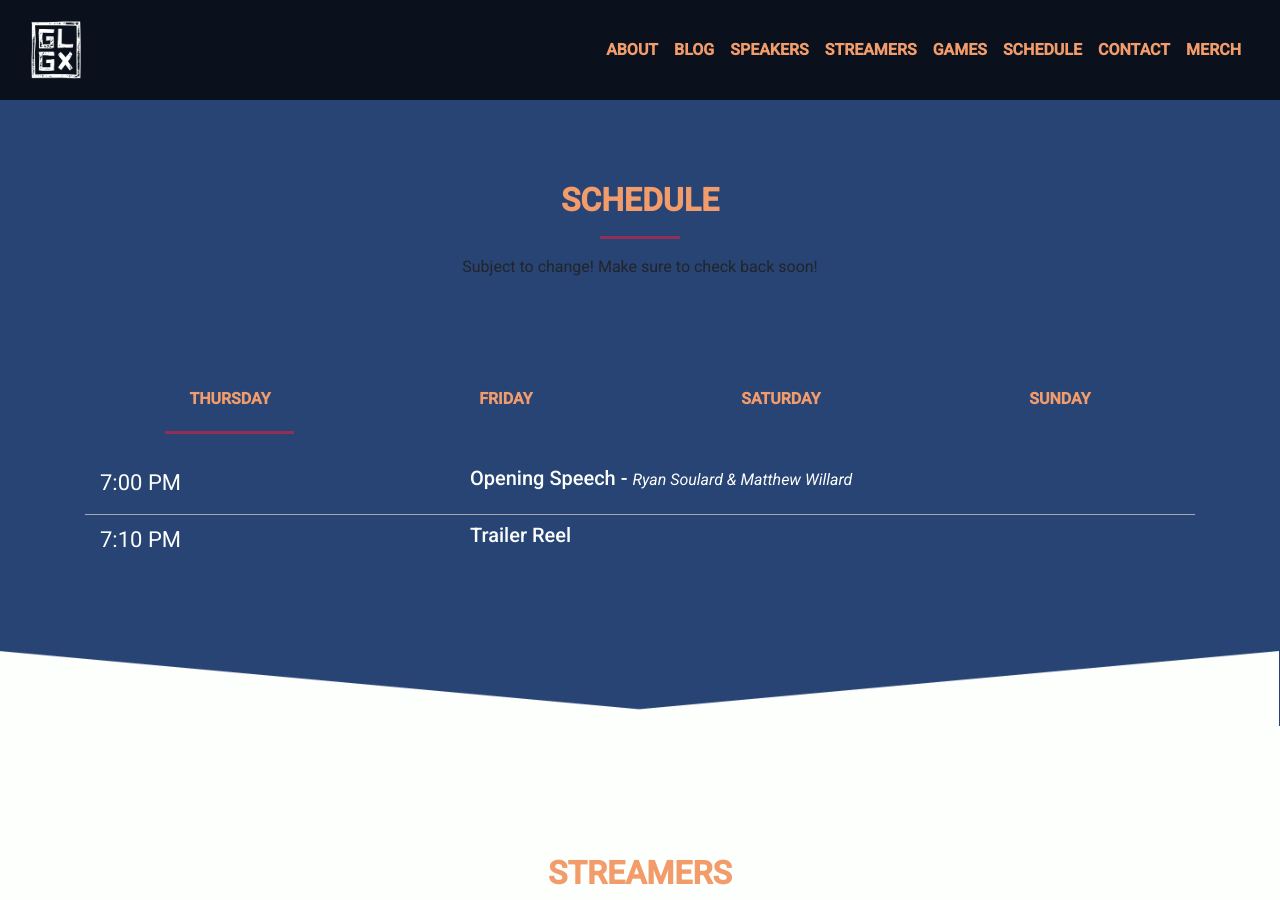
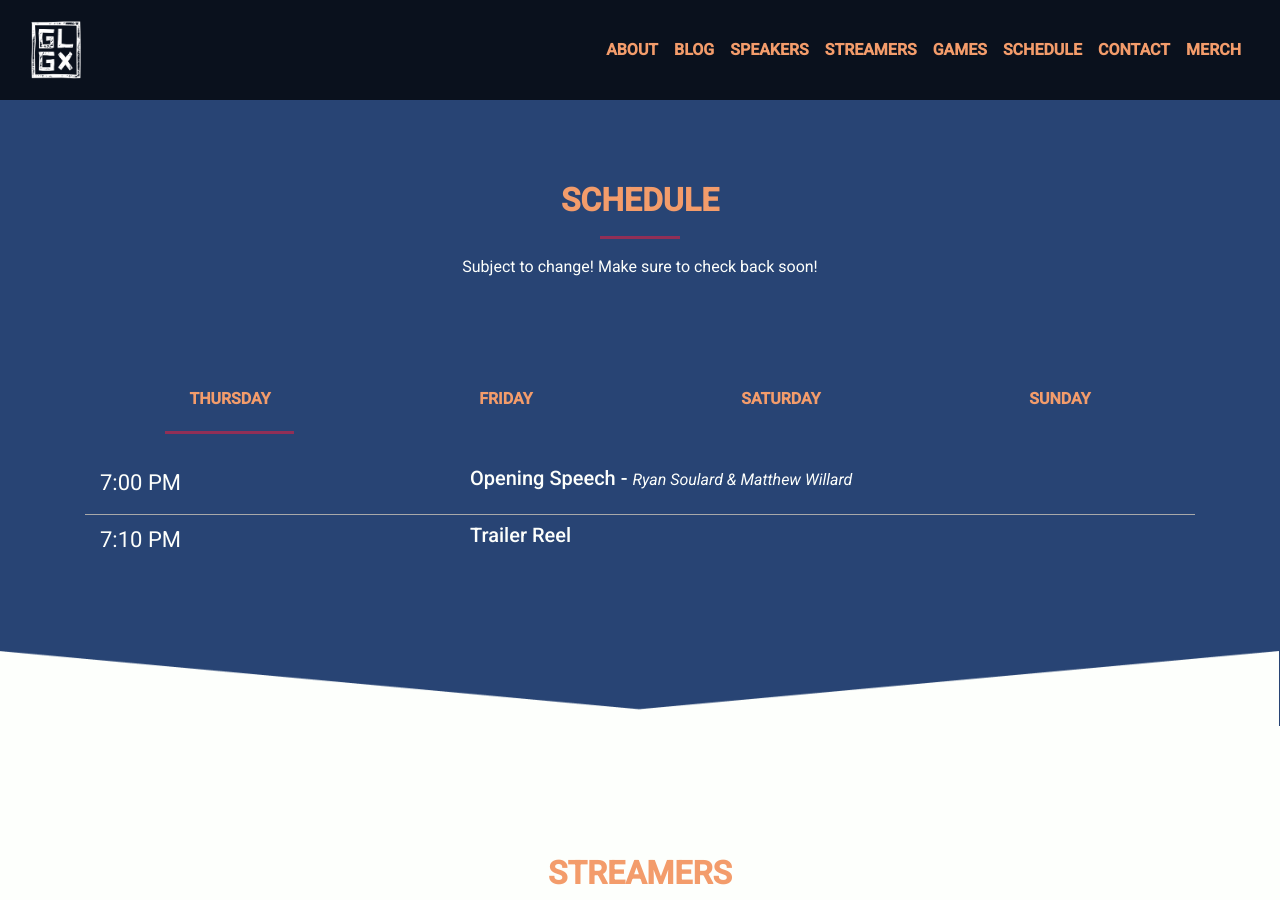
Before and after one commit to LTUX-Admin/LTUX-Admin.github.io, a Jekyll site: the page built from index.html, in a window 1280 px wide and 900 px high, scrolled down 3112 px. Built offline with Jekyll 4.4.1, drawn with Linux system fonts in a browser that asks for light colours; comment, search, counter and statistics services are not loaded.

Commit message:
schedule check back soon!

```diff
--- a/_includes/schedule.html
+++ b/_includes/schedule.html
@@ -2,7 +2,7 @@
     <div class="section-header mb-100">
         <h2 class="pixelText">Schedule</h2>
         <hr class="divider"/>
-        <p>Subject to change! Make sure to check back soon!</p>
+        <p class="color-white">Subject to change! Make sure to check back soon!</p>
     </div>
     <div class="row">
         <div class="col-12 mb-3">
```
